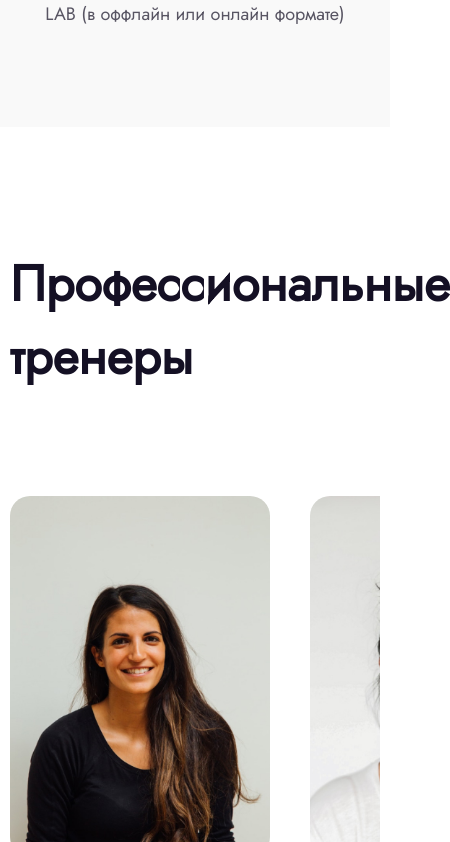
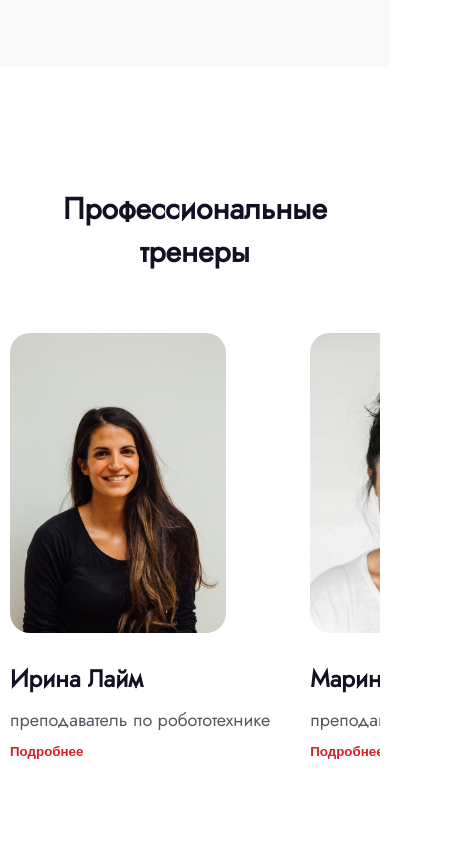
Before and after one commit to Evdokiaaa/Robo-School, a Vue app: page / in a window 390 px wide. Shown: the part 2630-3472 px from the top of the page, 450 px wide, since content can reach past the window. Built offline with nearby package versions, Linux system fonts and the light colour scheme.

Commit message:
layout done

```diff
--- a/src/components/Benefits.vue
+++ b/src/components/Benefits.vue
@@ -47,6 +47,9 @@ const benefits = [
     h2 {
       font-size: 50px;
       font-weight: 600;
+      @media screen and (max-width: 624px) {
+        font-size: 30px;
+      }
     }
   }
   &__container {
--- a/src/components/Prices.vue
+++ b/src/components/Prices.vue
@@ -47,6 +47,9 @@ const prices = [
       font-weight: 600;
       @media screen and (max-width: 1024px) {
         text-align: center;
+      }
+      @media screen and (max-width: 624px) {
+        font-size: 30px;
       }
     }
   }
--- a/src/components/Trainers.vue
+++ b/src/components/Trainers.vue
@@ -11,9 +11,6 @@
           <p class="trainer__desc">{{ trainer.desc }}</p>
           <button class="trainer__btn">Подробнее</button>
         </div>
-      </div>
-      <!--TODO LATER + заменить последнию картинку-->
-
         <div class="trainers__btns">
           <button>
             <img src="../assets/arrow-left.svg" alt="" />
@@ -23,9 +20,12 @@
           </button>
         </div>
       </div>
+      <!--TODO LATER + заменить последнию картинку-->
+    </div>
   </section>
 </template>
 <script setup>
+import { ref } from "vue";
 const trainers = [
   {
     id: 1,
@@ -64,6 +64,7 @@ const trainers = [
     desc: "преподаватель по программированию",
   },
 ];
+const containerRef = ref(null);
 </script>
 <style lang="scss" scoped>
 .trainers {
@@ -73,6 +74,12 @@ const trainers = [
       font-size: 50px;
 
       font-weight: 600;
+      @media screen and (max-width: 1024px) {
+        text-align: center;
+      }
+      @media screen and (max-width: 624px) {
+        font-size: 30px;
+      }
     }
   }
   &__btns {
@@ -91,6 +98,9 @@ const trainers = [
   &__img {
     margin-bottom: 20px;
     border-radius: 20px;
+    height: 300px;
+    @media screen and (max-width: 624px) {
+    }
   }
 
   &__name {
@@ -121,5 +131,16 @@ const trainers = [
   overflow-x: auto;
   align-items: center;
   gap: 40px;
+  padding-bottom: 20px;
+  &::-webkit-scrollbar {
+    height: 8px;
+  }
+  &::-webkit-scrollbar-track {
+    color: red;
+  }
+  &::-webkit-scrollbar-thumb {
+    background-color: #141024;
+    border-radius: 40px;
+  }
 }
 </style>
```
Lines whose indentation alone changed are shown as unchanged.
